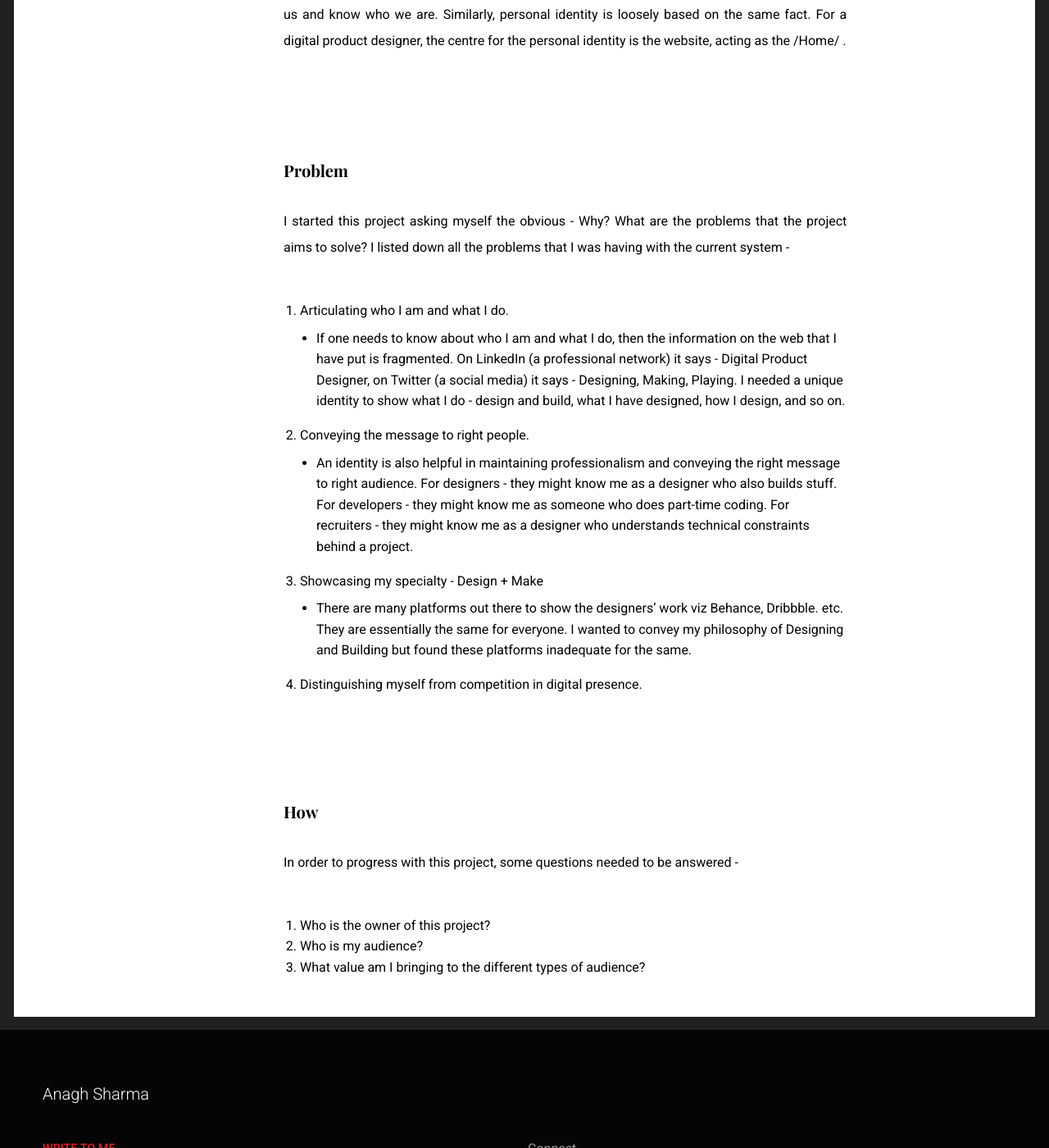
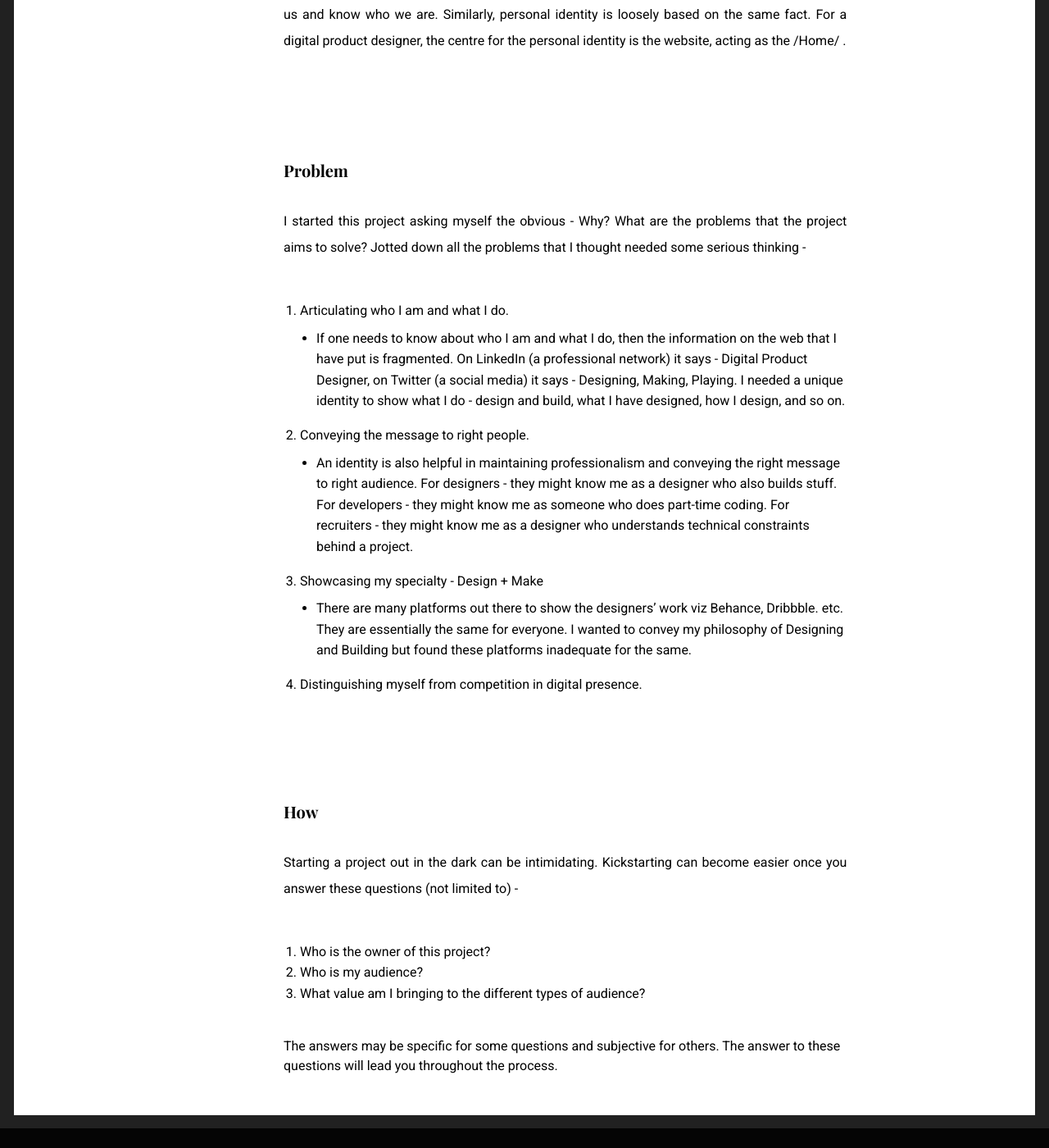
Before and after one commit to AnaghSharma/anaghsharma.github.io, a Jekyll site: the page built from _pages/projects/identity.html, in a window 1280 px wide and 1400 px high, scrolled down 2206 px. Shown: the whole window at 82% size. Built offline with Jekyll 4.4.1, drawn with Linux system fonts in a browser that asks for light colours; nearby versions of some CDN libraries; some of the changed text lies outside the part shown.

Commit message:
Updated identity project

```diff
--- a/_pages/projects/identity.html
+++ b/_pages/projects/identity.html
@@ -28,9 +28,9 @@
                 <div class="content-table-bar" style="display: inline-block; height: 8rem;"></div>
                 <ul class="vertical-menu no-bullet ml3" style="display: inline-block; vertical-align: top;">
                     <li class="pv1 font-dark">Overview</li>
+                    <li class="pv1 font-dark">Story</li>
                     <li class="pv1 font-dark">Problem</li>
-                    <li class="pv1 font-dark">Research</li>
-                    <li class="pv1 font-dark">How</li>
+                    <li class="pv1 font-dark">Process</li>
                 </ul>
             </div>
             <div class="large-7 medium-7 end columns">
@@ -40,7 +40,7 @@
                 <h5 class="font-dark font-secondary-bold font-content mt6">Story</h5>
                 <p class="text-justify font-dark lh-copy mt4">I started working on this project in July 2015 but this project never took off with great enthusiasm. We all procrastinate, don't we? And one of the reasons behind this is the fear of failure. We do not want to fail and that is why we are afraid of trying things. Even if we do start a project, we want it to be perfect. As perfect as Utopia. I was not going anywhere with the project because I wanted the identity to be perfect right from the beginning. I did many iterations but did not publish or produce anything deliverable because I was never satisfied with any iteration. <br><br>Coming back to the project, the personal identity and the concept behind it. I named this project as <strong>/Project Home/</strong>. A /home/ is the place where we live. A place where people can find us, meet us and know who we are. Similarly, personal identity is loosely based on the same fact. For a digital product designer, the centre for the personal identity is the website, acting as the /Home/ . </p>
                 <h5 class="font-dark font-secondary-bold font-content mt6">Problem</h5>
-                <p class="text-justify font-dark lh-copy mt4">I started this project asking myself the obvious - Why? What are the problems that the project aims to solve? I listed down all the problems that I was having with the current system - <br><br>
+                <p class="text-justify font-dark lh-copy mt4">I started this project asking myself the obvious - Why? What are the problems that the project aims to solve? Jotted down all the problems that I thought needed some serious thinking - <br><br>
                   <ol class="font-dark">
                     <li>Articulating who I am and what I do.
                       <ul class="mt2 mb3">
@@ -61,12 +61,14 @@
                   </ol>
                 </p>
                 <h5 class="font-dark font-secondary-bold font-content mt6">How</h5>
-                <p class="text-justify font-dark lh-copy mt4">In order to progress with this project, some questions needed to be answered - <br><br>
+                <p class="text-justify font-dark lh-copy mt4">Starting a project out in the dark can be intimidating. Kickstarting can become easier once you answer these questions (not limited to) -<br><br>
                   <ol class="font-dark">
                     <li>Who is the owner of this project?</li>
                     <li>Who is my audience?</li>
                     <li>What value am I bringing to the different types of audience?</li>
                   </ol>
+                  <br>
+                  <span class="font-dark">The answers may be specific for some questions and subjective for others. The answer to these questions will lead you throughout the process.</span>
                 </p>
             </div>
         </div>
```
